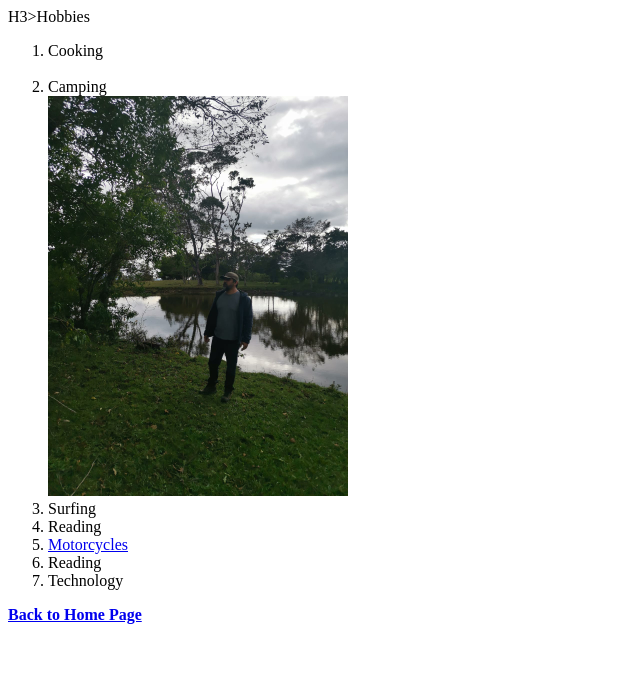
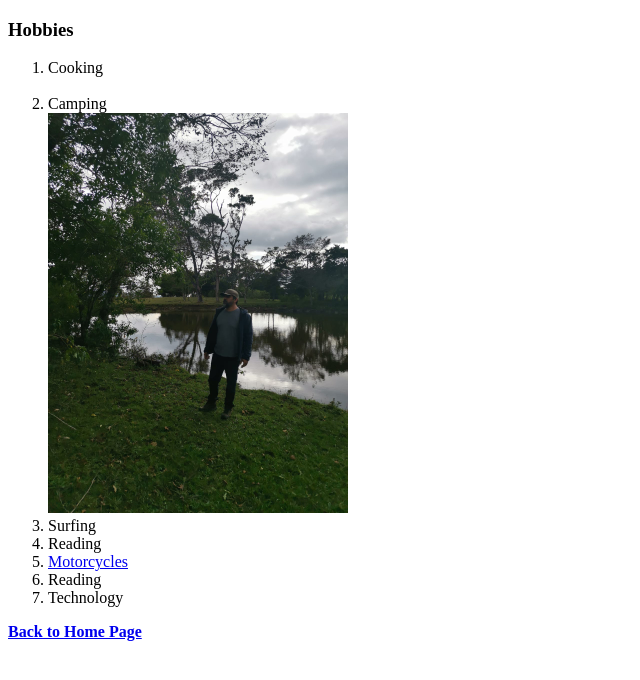
Before and after one commit to apizarro001/cv, a plain HTML site: page Hobbies.html in a window 1280 px wide. Shown: the whole page, without its empty margins (0-640 px from the left). Drawn offline with Linux system fonts and the light colour scheme.

Commit message:
Update Hobbies.html

```diff
--- a/Hobbies.html
+++ b/Hobbies.html
@@ -7,7 +7,7 @@
     <title>My Hobbies</title>
 </head>
 <body>
-    H3>Hobbies</H3>
+    <H3>Hobbies</H3>
          <ol>
             <li>Cooking</li><br>
             <li>Camping <br>
```
